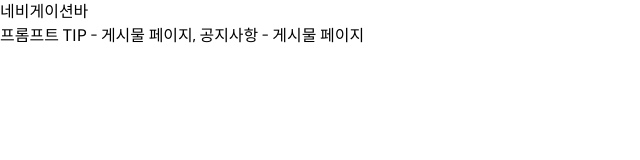
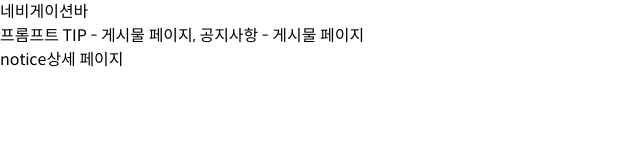
Before and after one commit to PromptPlace/PromtPlace-FE, a React (Vite) app: page /guide/tip/1 in a window 1280 px wide. Shown: the top 160 px of the page, without its empty margins (0-640 px from the left). Built offline with nearby package versions, Linux system fonts and the light colour scheme.

Commit message:
♻️ Refactor: tip, 공지사항 페이지 라우팅 type 추가 (#1)
type에 따라 분기 처리되도록 props 추가

```diff
--- a/src/pages/PromptGuidePage/PromptGuideDetailPage.tsx
+++ b/src/pages/PromptGuidePage/PromptGuideDetailPage.tsx
@@ -1,5 +1,21 @@
-const PromptGuideDetailPage = () => {
-  return <div>프롬프트 TIP - 게시물 페이지, 공지사항 - 게시물 페이지</div>;
+/**
+ * TODO:
+ * - type에 따라 TIP/공지사항 렌더링 분기 처리 필요
+ *
+ * @author 김진효
+ * **/
+
+interface PromptGuideDetailPageProps {
+  type: 'tip' | 'notice';
+}
+
+const PromptGuideDetailPage = ({ type }: PromptGuideDetailPageProps) => {
+  return (
+    <>
+      <div>프롬프트 TIP - 게시물 페이지, 공지사항 - 게시물 페이지</div>
+      <p>{type}상세 페이지</p>
+    </>
+  );
 };
 
 export default PromptGuideDetailPage;
--- a/src/pages/PromptGuidePage/PromptGuidePage.tsx
+++ b/src/pages/PromptGuidePage/PromptGuidePage.tsx
@@ -1,5 +1,21 @@
-const PromptGuidePage = () => {
-  return <div>프롬프트 TIP & 프롬프트 TIP-공지사항 페이지</div>;
+/**
+ * TODO:
+ * - type에 따라 TIP/공지사항 렌더링 분기 처리 필요
+ *
+ * @author 김진효
+ * **/
+
+interface PromptGuidePageProps {
+  type: 'tip' | 'notice';
+}
+
+const PromptGuidePage = ({ type }: PromptGuidePageProps) => {
+  return (
+    <>
+      <div>프롬프트 TIP & 프롬프트 TIP-공지사항 페이지</div>
+      <p>{type}페이지</p>
+    </>
+  );
 };
 
 export default PromptGuidePage;
```
Also changed, not shown: src/routes/pageRoutes.tsx (+4 -4 lines).
